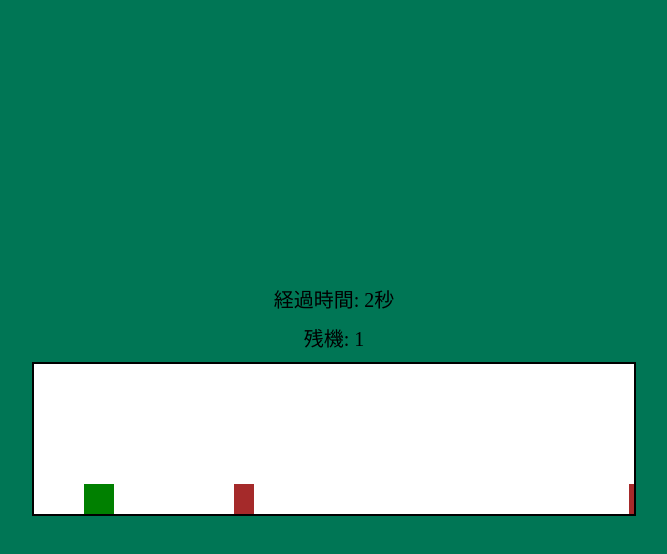
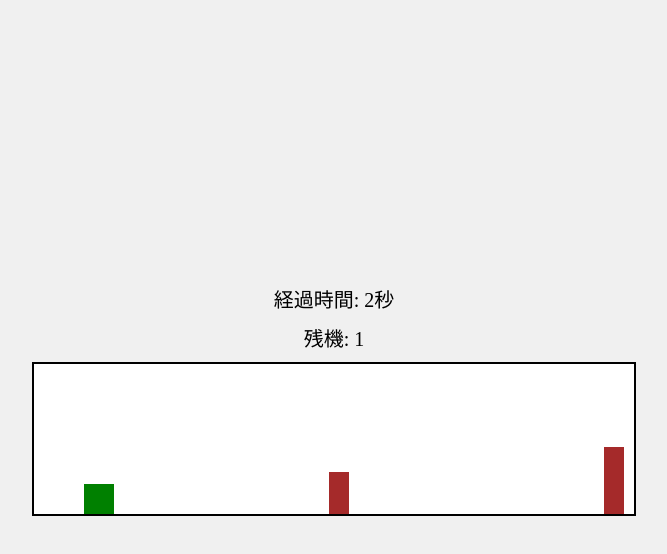
Before and after one commit to Ruka727/my_name, a plain HTML site: page dino/dino.html in a window 1280 px wide. Both pictures are taken after a click on the button "ゲームスタート！スペースキーでジャンプ". Shown: the whole page, without its empty margins (306-973 px from the left). Drawn offline with Linux system fonts and the light colour scheme.

Commit message:
Update dino.html

```diff
--- a/dino/dino.html
+++ b/dino/dino.html
@@ -11,7 +11,7 @@
             justify-content: center;
             align-items: center;
             height: 100vh;
-            background-color: #007655;
+            background-color: #f0f0f0;
             margin: 0;
         }
         #game {
@@ -35,7 +35,6 @@
             position: absolute;
             bottom: 0;
             width: 20px;
-            height: 30px;
             background-color: brown;
         }
         #start {
@@ -122,6 +121,12 @@
             const cactus = document.createElement('div');
             cactus.classList.add('cactus');
             cactus.style.left = '600px';
+
+            // サボテンの高さをランダムに設定（30pxから70pxの間）
+            const randomHeight = Math.floor(Math.random() * 41) + 30;
+            cactus.style.height = `${randomHeight}px`;
+            cactus.style.bottom = '0px'; // 基本は底から出現
+
             game.appendChild(cactus);
             moveCactus(cactus);
 
```
